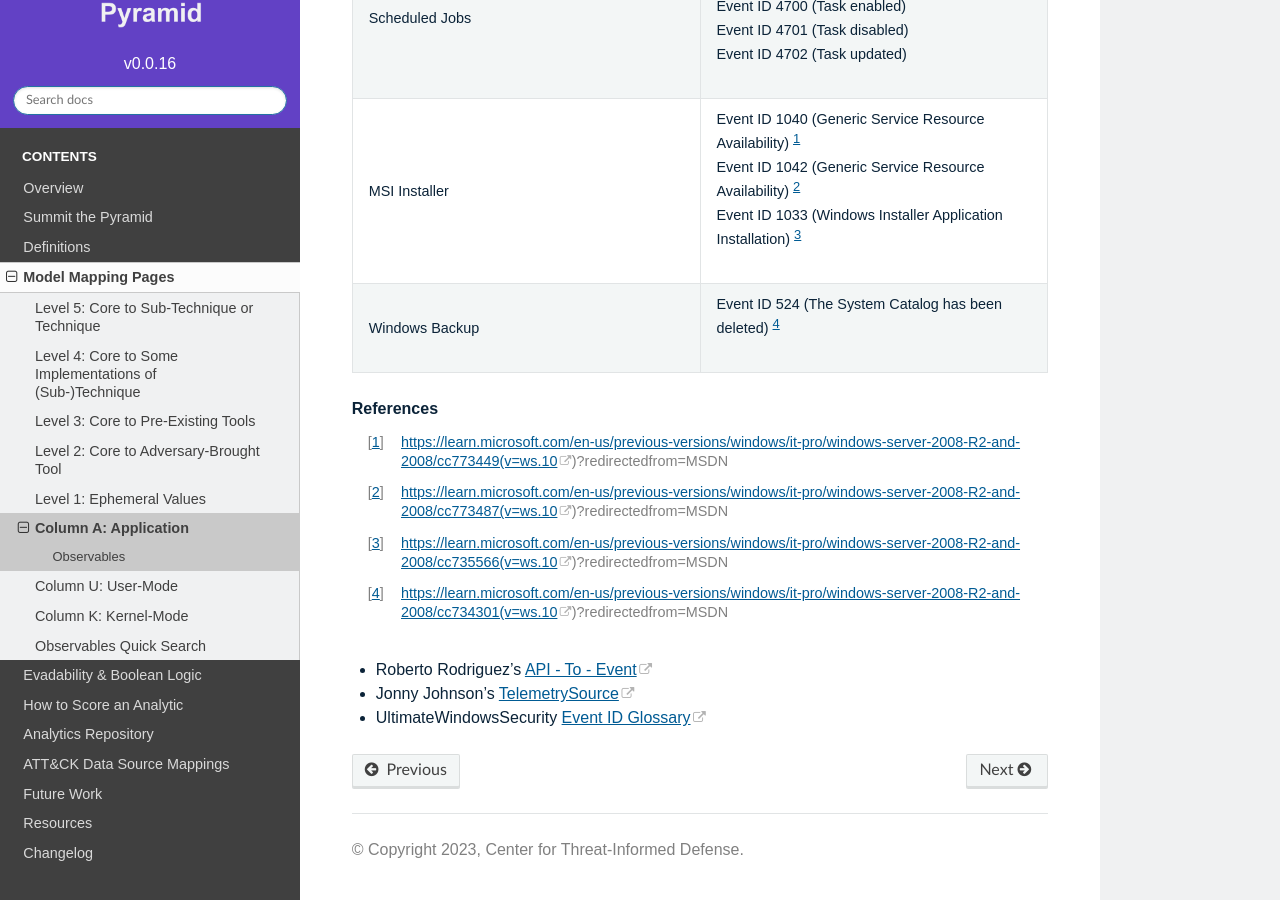
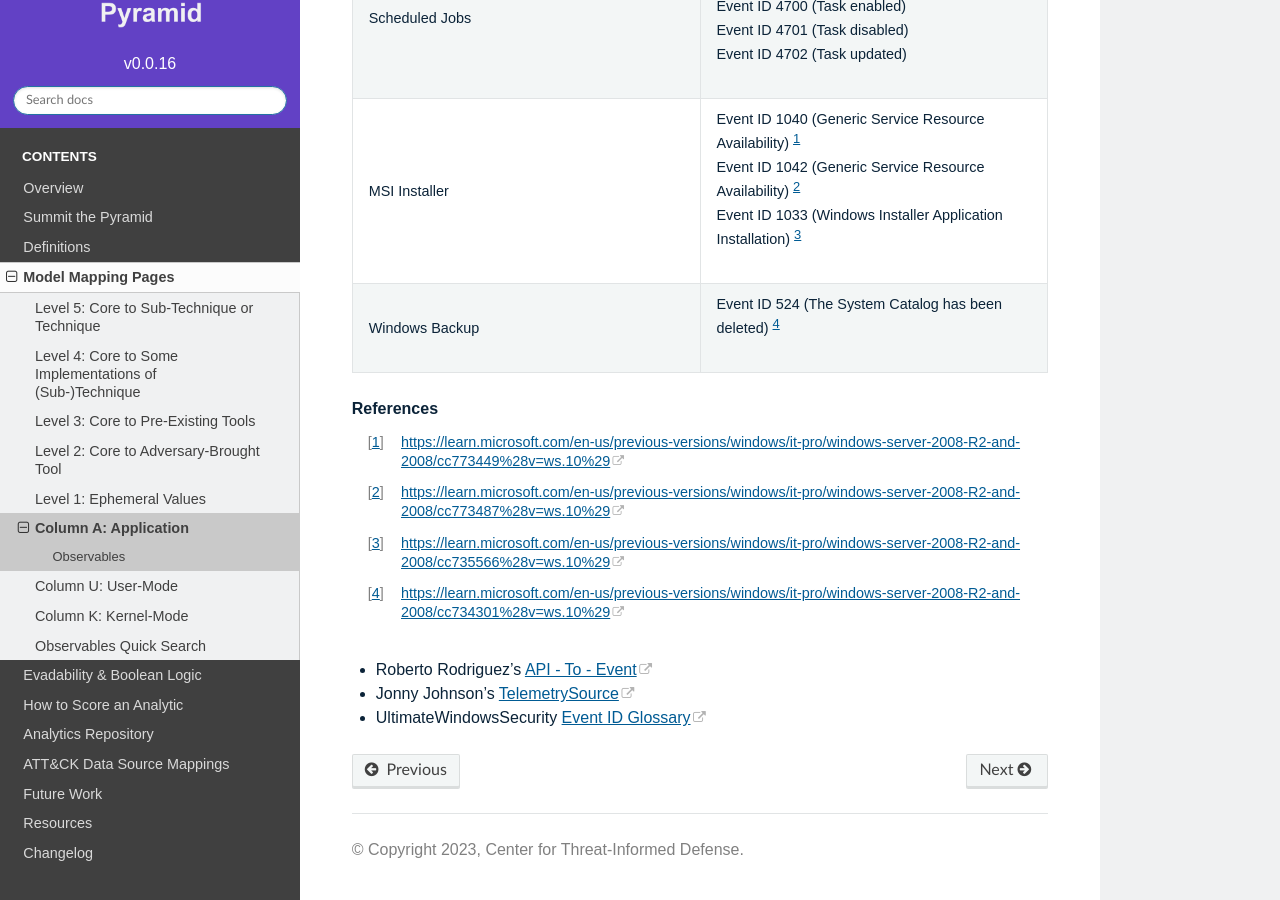
Before and after one commit to center-for-threat-informed-defense/summiting-the-pyramid, a Sphinx documentation site: the page built from docs/levels/application.rst, in a window 1280 px wide and 900 px high, scrolled down 728 px. Built offline with Sphinx 7.4.7 and the Read the Docs theme 2.0.0, drawn with Linux system fonts in a browser that asks for light colours; some of the changed lines change nothing that is shown.

Commit message:
fixed broken links to MSDN

```diff
--- a/docs/levels/application.rst
+++ b/docs/levels/application.rst
@@ -31,10 +31,10 @@ Observables
 
 .. rubric:: References
 
-.. [#f1] https://learn.microsoft.com/en-us/previous-versions/windows/it-pro/windows-server-2008-R2-and-2008/cc773449(v=ws.10)?redirectedfrom=MSDN
-.. [#f2] https://learn.microsoft.com/en-us/previous-versions/windows/it-pro/windows-server-2008-R2-and-2008/cc773487(v=ws.10)?redirectedfrom=MSDN
-.. [#f3] https://learn.microsoft.com/en-us/previous-versions/windows/it-pro/windows-server-2008-R2-and-2008/cc735566(v=ws.10)?redirectedfrom=MSDN
-.. [#f4] https://learn.microsoft.com/en-us/previous-versions/windows/it-pro/windows-server-2008-R2-and-2008/cc734301(v=ws.10)?redirectedfrom=MSDN
+.. [#f1] https://learn.microsoft.com/en-us/previous-versions/windows/it-pro/windows-server-2008-R2-and-2008/cc773449%28v=ws.10%29
+.. [#f2] https://learn.microsoft.com/en-us/previous-versions/windows/it-pro/windows-server-2008-R2-and-2008/cc773487%28v=ws.10%29
+.. [#f3] https://learn.microsoft.com/en-us/previous-versions/windows/it-pro/windows-server-2008-R2-and-2008/cc735566%28v=ws.10%29
+.. [#f4] https://learn.microsoft.com/en-us/previous-versions/windows/it-pro/windows-server-2008-R2-and-2008/cc734301%28v=ws.10%29
 
 * Roberto Rodriguez’s `API - To - Event <https://docs.google.com/spreadsheets/d/1Y3MHsgDWj_xH4qrqIMs4kYJq1FSuqv4LqIrcX24L10A/edit#gid=0>`_
 * Jonny Johnson’s `TelemetrySource <https://docs.google.com/spreadsheets/d/1d7hPRktxzYWmYtfLFaU_vMBKX2z98bci0fssTYyofdo/edit#gid=0>`_
```
